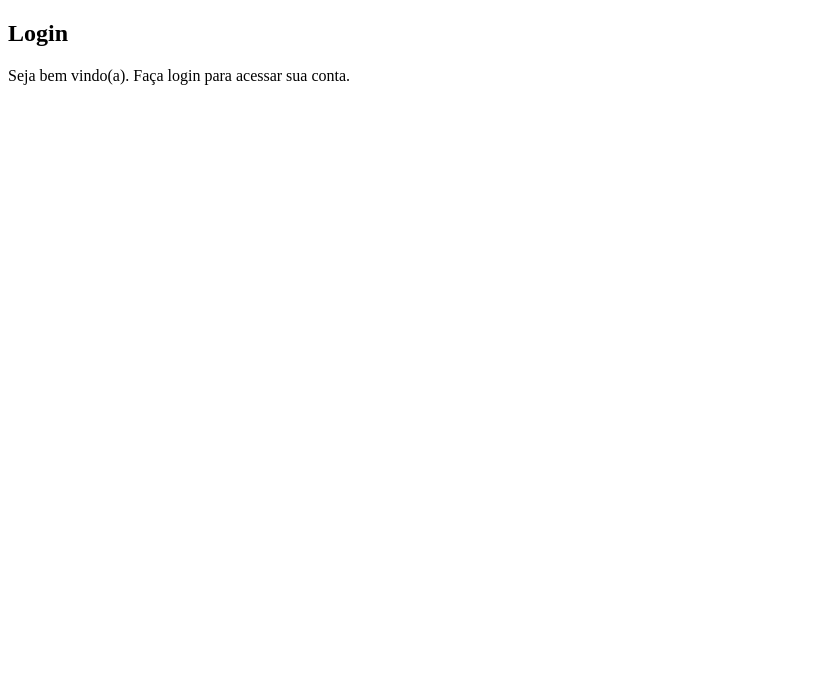
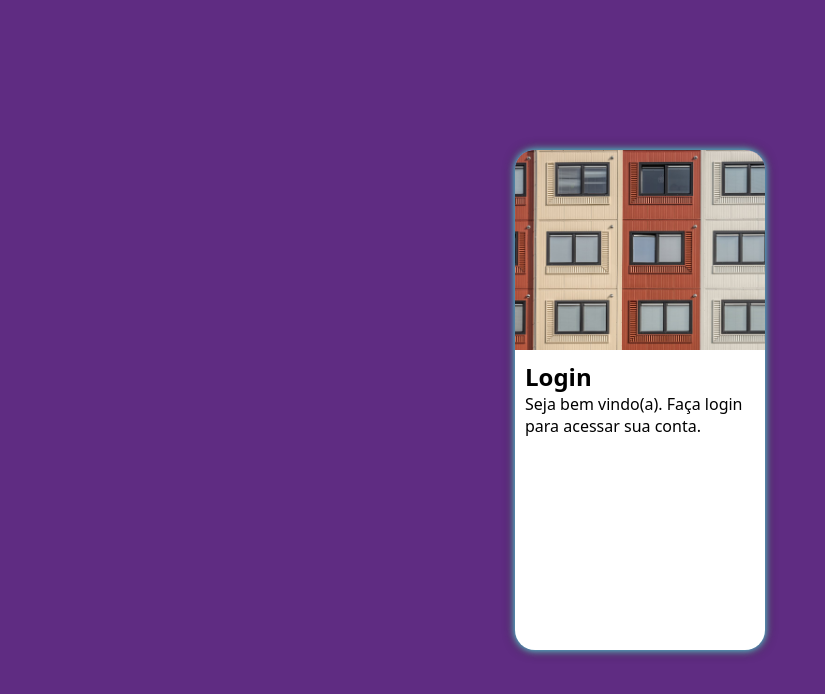
Before and after one commit to LeoMeiaum/Projrto-Login, a plain HTML site: page index.html in a window 1280 px wide. Shown: the whole page, without its empty margins (0-825 px from the left). Drawn offline with Linux system fonts and the light colour scheme.

Commit message:
Atualização do projeto lugin

```diff
--- a/estilos/style.css
+++ b/estilos/style.css
@@ -4,6 +4,55 @@
     Paleta de cores:
 
     Verde: #49a09d
-    lilás: 5f2c82
+    lilás: #5f2c82
 
 */
+
+* {
+    font-family: system-ui, -apple-system, BlinkMacSystemFont, 'Segoe UI', Roboto, Oxygen, Ubuntu, Cantarell, 'Open Sans', 'Helvetica Neue', sans-serif;
+    padding: 0px;
+    margin: 0px;
+    box-sizing: border-box;
+}
+
+body, html {
+    background-color: #5f2c82;
+    height: 100vh;
+    width: 100vw;
+}
+
+main {
+    position: relative;
+    height: 100vh;
+    width: 100vw;
+
+}
+
+section#login {
+    position: absolute;
+    top: 50%;
+    left: 50%;
+    transform: translate(-50%, -50%);
+    overflow: hidden;
+
+    background-color: white;
+    width: 250px;
+    height: 500px;
+    border-radius: 20px;
+    box-shadow: 0px 0px 7px rgba(0, 217, 255, 0.637),
+    0px 0px 10px rgba(255, 255, 255, 0.705),
+    0px 0px 12px black;
+}
+
+section#login > div#imagem {
+    display: block;
+    background: #5f2c82 url(../img/metal.jpg) no-repeat ;
+    background-size: cover;
+    background-position: left bottom;
+    height: 200px;
+}
+
+section#login > div#form {
+    display: block;
+    padding: 10px;
+}
--- a/index.html
+++ b/index.html
@@ -8,10 +8,10 @@
 </head>
 <body>
     <main>
-        <section id="ogin">
+        <section id="login">
 
             <div id="imagem">
-
+                <!--Aqui vai a imagem-->
             </div>
 
             <div id="form">
```
